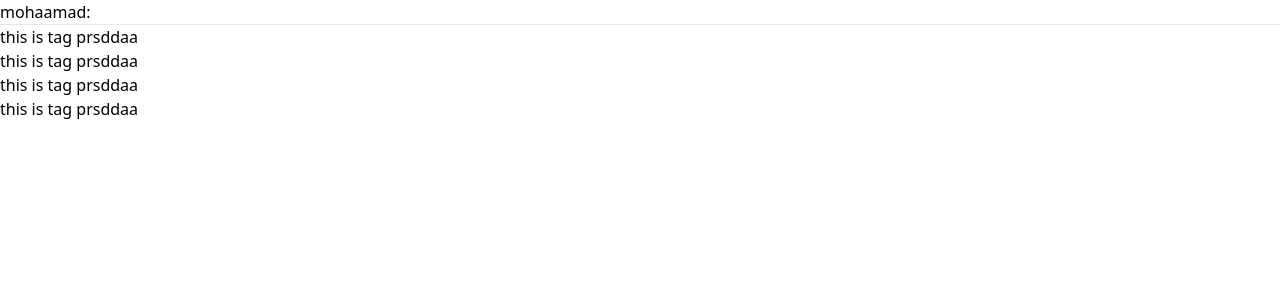
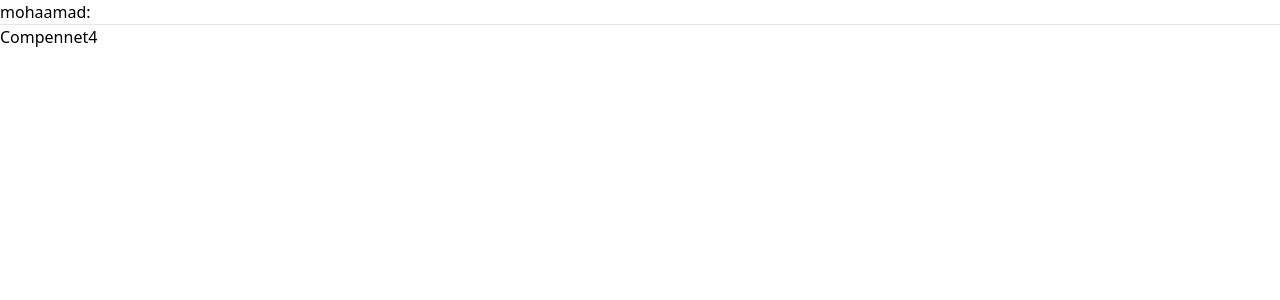
Before and after one commit to mohammadjalizi/Order-food, a React (Create React App) app: page / in a window 1280 px wide. Shown: the top 300 px of the page. Built offline with nearby package versions, Linux system fonts and the light colour scheme.

Commit message:
addproject

```diff
--- a/src/App.js
+++ b/src/App.js
@@ -1,20 +1,15 @@
+import { useState } from "react";
 import Header from "./Header";
-
+import Compennet4 from "./Compennet4";
 
 
 const App=()=> {
-
+const[name,setname]=useState("sokanakadim");
 
   return (
    <>
 <Header/>
-<div>
-
-<h1> this is tag prsddaa </h1>
-<h1> this is tag prsddaa </h1>
-<h1> this is tag prsddaa </h1> <h1> this is tag prsddaa </h1>
-
-</div>
+<Compennet4 nameprop={name} />
    </>
 
   );
--- a/src/Compennet4.jsx
+++ b/src/Compennet4.jsx
@@ -0,0 +1,10 @@
+import React from 'react'
+
+function Compennet4({nameprop}) {
+    console.log(nameprop)
+  return (
+    <div>Compennet4</div>
+  )
+}
+
+export default Compennet4
```
